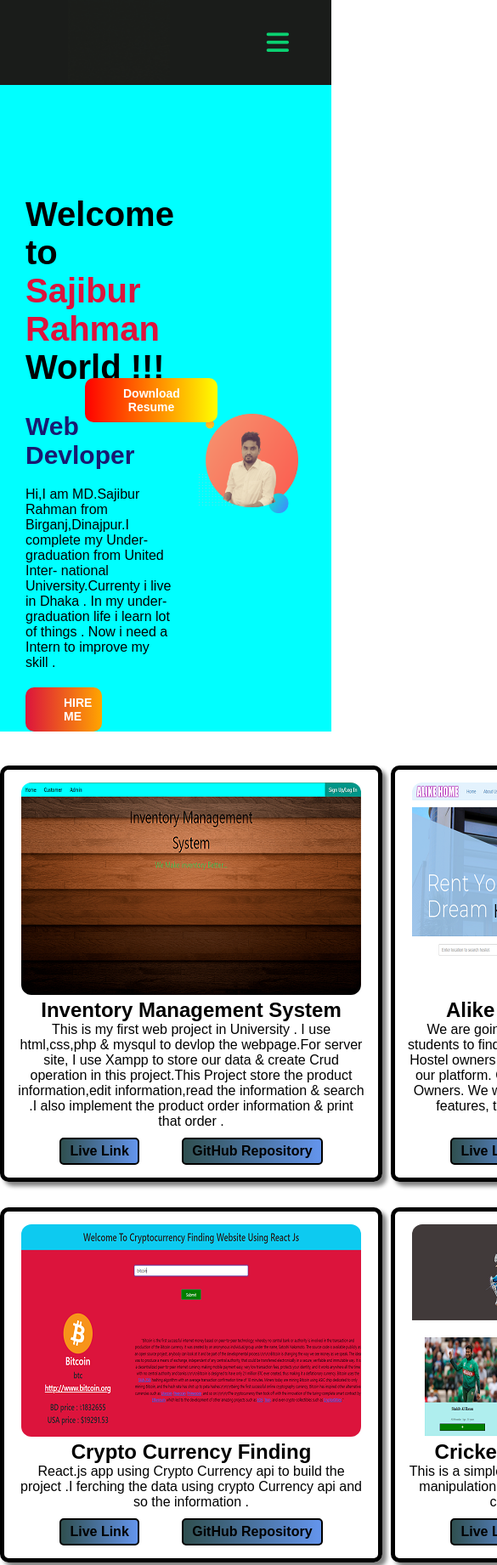
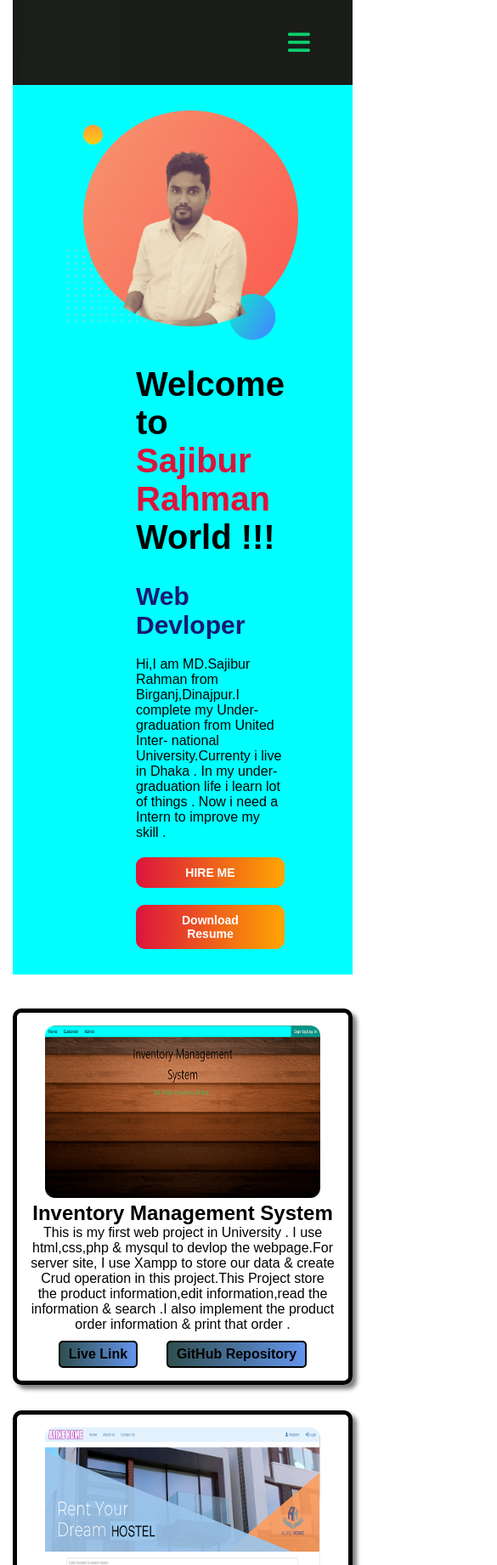
Before and after one commit to sajiburrahmansajib/My-Portfolio, a plain HTML site: page index.html in a window 390 px wide. Shown: the top 1842 px of the page at 85% size, 585 px wide, since content can reach past the window. Drawn offline with Linux system fonts and the light colour scheme.

Commit message:
More Responsive for mobile device added

```diff
--- a/css/phone.css
+++ b/css/phone.css
@@ -1,6 +1,18 @@
 @media only screen and (min-width: 320px) and (max-width: 800px) {
+    #r-download {
+        display: none;
+    }
+
+    body {
+        padding: 0px 15px;
+    }
+
     #iconMenu {
         display: block;
+    }
+
+    .mainheader {
+        width: 400px;
     }
 
     nav {
@@ -16,8 +28,93 @@
         display: none;
     }
 
+    .project_info {
+        width: 100%;
+        display: grid;
+        justify-items: center;
+        grid-template-columns: repeat(1, 1fr);
+        column-gap: 10px;
+        row-gap: 30px;
+        margin-top: 40px;
+        margin-bottom: 40px;
+    }
+
+    .card {
+        border: 5px solid black;
+        width: 400px;
+        text-align: center;
+        padding: 15px;
+        box-shadow: 5px 5px 5px gray;
+        border-radius: 10px;
+    }
+
+    .left_half a {
+        width: 100%;
+    }
+
+    .card img {
+        border-radius: 12px;
+        width: 90%;
+    }
+
+    #mainIntro {
+        display: flex;
+        flex-direction: column-reverse;
+        width: 400px;
+    }
+
+    .right_half img {
+        width: 160%;
+    }
+
+    .right_half {
+        margin-bottom: 30px;
+    }
+
+    .my-intro {
+        padding: 30px;
+    }
+
+    .skillMain {
+        display: grid;
+        grid-template-columns: repeat(1, 1fr);
+        row-gap: 30px;
+        column-gap: 25px;
+        margin-left: 0px;
+
+    }
+
+    .mainheader .logo img {
+        width: 130px;
+        height: 100px;
+        padding-left: 10px;
+    }
+
+    .exprence,
+    .education,
+    .languageSkill {
+        width: 400px;
+        margin: 0px;
+    }
+
     #navMenu {
         display: none;
+        width: 400px;
+        margin-left: 13px;
+    }
+
+    #preloader {
+        background: #fff url(../images/loader2.gif) no-repeat center center;
+        background-size: 90%;
+        width: 100%;
+        height: 100vh;
+        position: fixed;
+        z-index: 100;
+        margin: auto;
+    }
+
+    #newButton {
+        display: flex;
     }
 
     .header_btn_resume {
@@ -32,6 +129,14 @@
 
     .iconMenu {
         margin-right: 120px;
+    }
+
+    footer {
+        width: 400px;
+    }
+
+    .social-item {
+        width: 80%;
     }
 }
 
--- a/css/style.css
+++ b/css/style.css
@@ -52,6 +52,10 @@ header {
 .mainheader nav a:hover {
     background-color: lightslategrey;
     transition: .20s;
+}
+
+#newButton {
+    display: none;
 }
 
 
--- a/index.html
+++ b/index.html
@@ -51,6 +51,8 @@
                 <a class="link-profile" target="_blank"
                     href="https://www.linkedin.com/in/md-sajibur-rahman-a2425b227/">HIRE
                     ME</a>
+                <a id="newButton" href="Documents/Md.Sajibur Rahman.pdf" target="_blank">Download
+                    Resume</a>
 
             </div>
             <div class="right_half">
@@ -267,8 +269,7 @@
                             class="fa-brands fa-linkedin"></i></a>
                 </li>
                 <li>
-                    <a target="_blank"
-                        href="https://api.whatsapp.com/send?phone=1780847047&text=Hello,i%20am%20MD.Sajibur%20Rahman"><i
+                    <a target="_blank" href="https://api.whatsapp.com/send?phone=8801780847047&text=Hi,Sajib"><i
                             class="fa-brands fa-square-whatsapp"></i></a>
                 </li>
             </ul>
```
